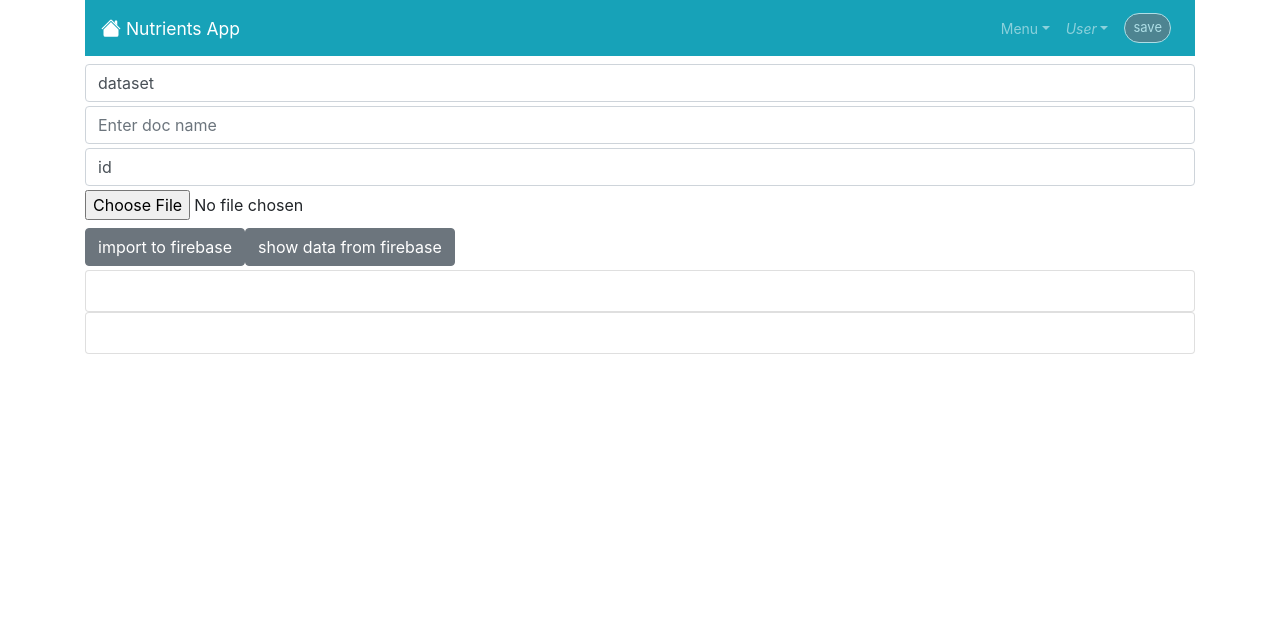
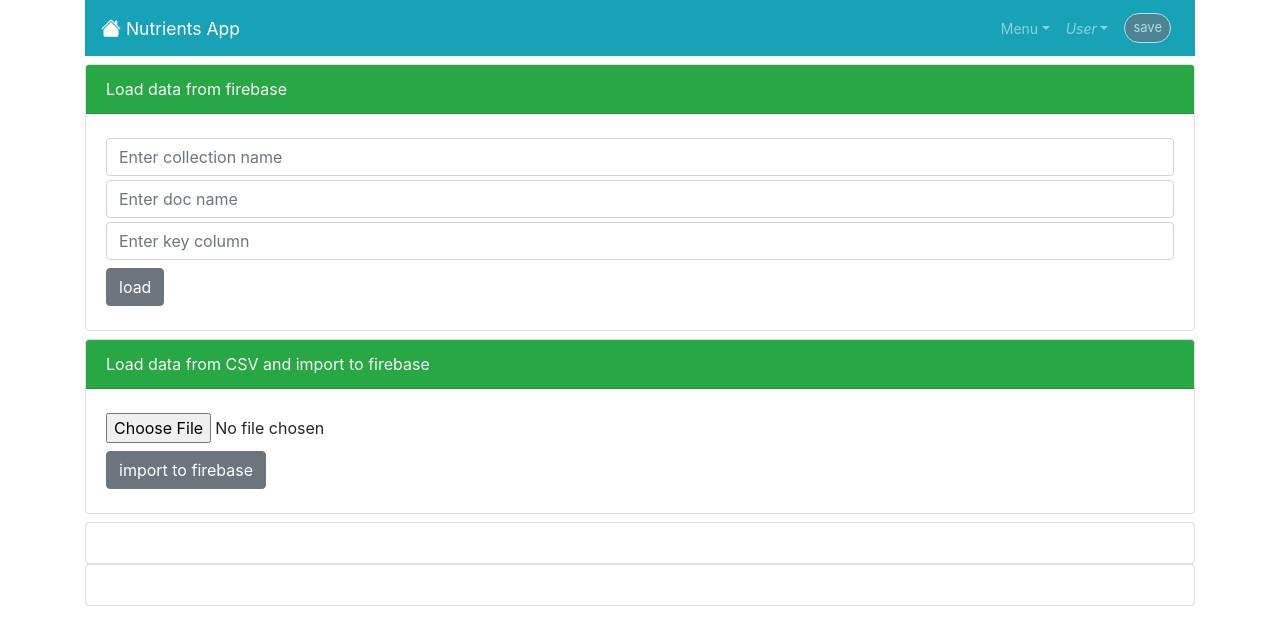
Before and after one commit to snakada1615/recepicalk_03, a Nuxt app: page /firetest/import in a window 1280 px wide. Shown: the top 642 px of the page. Built offline with nearby package versions, Linux system fonts and the light colour scheme.

Commit message:
csv import更新

```diff
--- a/components/organisms/dietCalkComp.vue
+++ b/components/organisms/dietCalkComp.vue
@@ -84,7 +84,7 @@
         <b-button
           @click="$bvModal.show('fctModal')"
           variant="info"
-        >set menu
+        >add crop
         </b-button>
       </b-col>
     </b-row>
--- a/pages/firetest/import.vue
+++ b/pages/firetest/import.vue
@@ -1,16 +1,30 @@
 <template>
   <b-container>
-    <b-input v-model="collection" placeholder="Enter collection name" class="my-1"/>
-    <b-input v-model="dbName" placeholder="Enter doc name" class="my-1"/>
-    <b-input v-model="keyCol" placeholder="Enter key column" class="my-1"/>
-    <csv-import :show-data="false" @getCsv="data=$event" class="my-1"></csv-import>
-    <b-button @click="insertData" class="my-1">import to firebase</b-button>
-    <b-button @click="getData" class="my-1">show data from firebase</b-button>
+    <b-card
+      header="Load data from firebase"
+      header-bg-variant="success"
+      header-text-variant="light"
+      class="my-2"
+    >
+      <b-input v-model="collection" placeholder="Enter collection name" class="my-1"/>
+      <b-input v-model="dbName" placeholder="Enter doc name" class="my-1"/>
+      <b-input v-model="keyCol" placeholder="Enter key column" class="my-1"/>
+      <b-button @click="getData" class="my-1">load</b-button>
+    </b-card>
+    <b-card
+      header="Load data from CSV and import to firebase"
+      header-bg-variant="success"
+      header-text-variant="light"
+      class="my-2"
+    >
+      <csv-import :show-data="false" @getCsv="dataCsv=$event" class="my-1"></csv-import>
+      <b-button @click="insertData" class="my-1">import to firebase</b-button>
+    </b-card>
     <b-card>
       {{dataJson}}
     </b-card>
     <b-card>
-      {{myData}}
+      {{dataFire}}
     </b-card>
   </b-container>
 </template>
@@ -26,19 +40,37 @@ export default {
   },
   data() {
     return {
-      data:'',
-      db:'',
+      /**
+       * csvファイルから読み込んだデータ本体
+       */
+      dataCsv:'',
+      /**
+       * コレクション名
+       */
+      collection:'',
+      /**
+       * ドキュメント名
+       */
       dbName:'',
-      keyCol:'id',
-      myData:'',
-      collection:"dataset"
+      /**
+       * キーフィールドの指定
+       */
+      keyCol:'',
+      /**
+       * firebaseから読み込んだデータ本体
+       */
+      dataFire:'',
     }
   },
   computed:{
+    /**
+     * dataCsvをJsonに変換
+     * @returns {{}}
+     */
     dataJson:function () {
-      if (this.data.length === 0) { return }
+      if (this.dataCsv.length === 0) { return }
       const res = {}
-      this.data.forEach((val)=>{
+      this.dataCsv.forEach((val)=>{
         const myKey = val[this.keyCol]
         if (myKey !== ""){
           res[myKey] = val
@@ -48,8 +80,12 @@ export default {
     }
   },
   methods: {
+    /**
+     * dataJsonをfirebaseに登録
+     * @returns {Promise<void>}
+     */
     async insertData(){
-      if (this.dbName === '' || this.data.length === 0){ return }
+      if (this.dbName === '' || this.dataCsv.length === 0){ return }
       const vm = this
       const ref = doc(firestoreDb, vm.collection, vm.dbName)
       await setDoc(ref,
@@ -60,11 +96,15 @@ export default {
         console.log("import complete: "+this.dbName)
       })
     },
+    /**
+     * collection, dbNameで指定したドキュメントをfirebaseから読み込み
+     * @returns {Promise<void>}
+     */
     async getData(){
       const ref = await doc(firestoreDb, this.collection, this.dbName)
       await getDoc(ref).then((doc) => {
         if (doc.exists()) {
-          this.myData = doc.data()
+          this.dataFire = doc.data()
         } else {
           alert('id does not match')
         }
```
